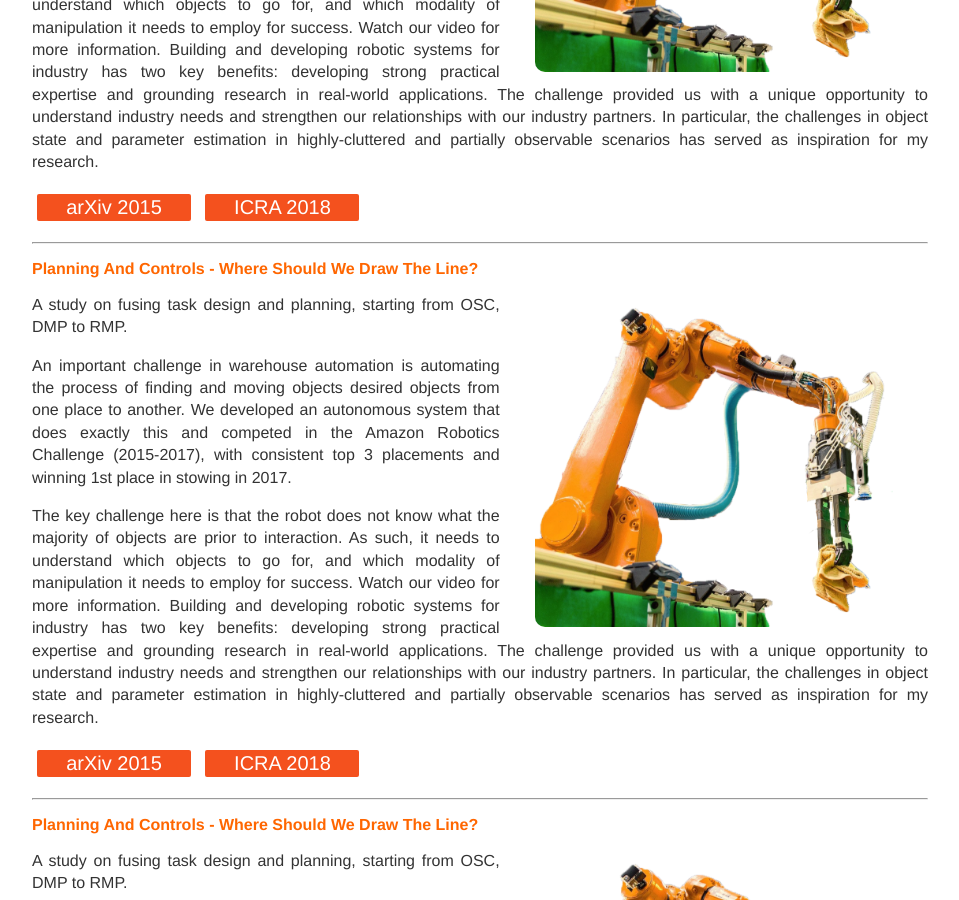
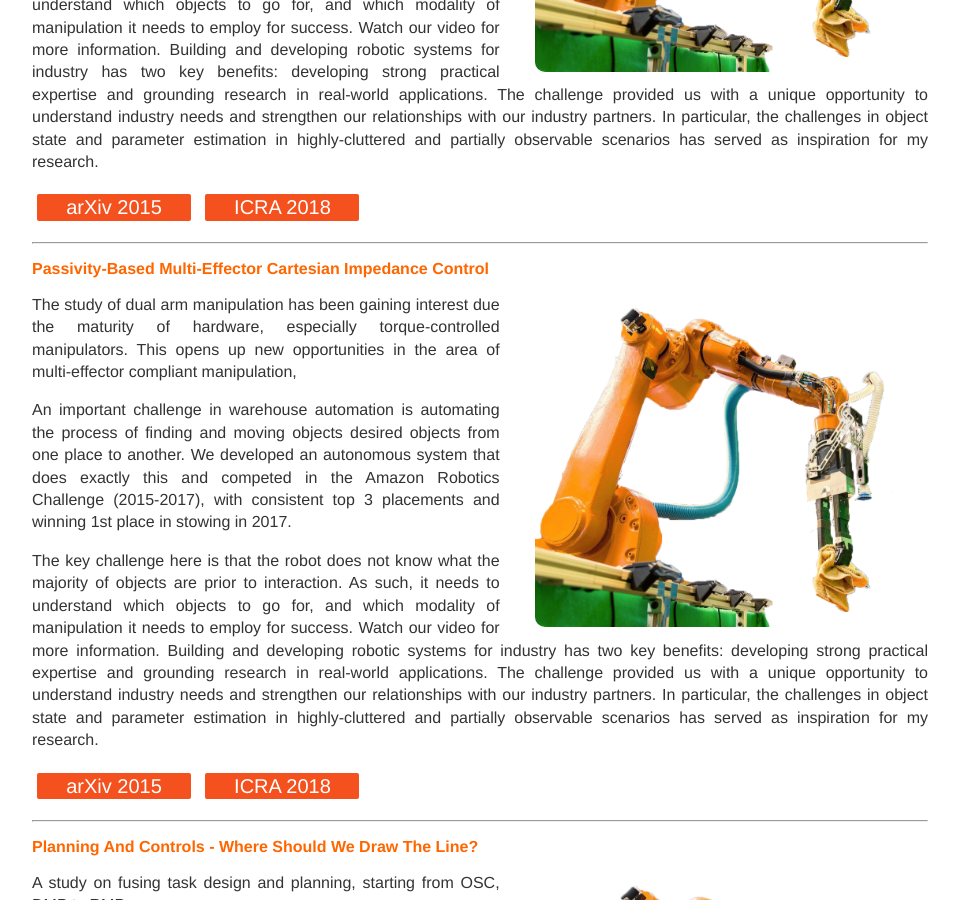
Before and after one commit to xyyeh/xyyeh.github.io, a Jekyll site: the page built from research/research.md, in a window 1280 px wide and 900 px high, scrolled down 3564 px. Shown: the whole window, without its empty margins (160-1119 px from the left). Built offline with Jekyll 4.4.1, drawn with Linux system fonts in a browser that asks for light colours.

Commit message:
updates (#10) (#11)

```diff
--- a/research/research.md
+++ b/research/research.md
@@ -158,13 +158,13 @@ permalink: Research.html
 <!-- Multi-effector Impedance Control -->
   <hr>
   <h3>
-    Planning and Controls - Where should we draw the line?
+    Passivity-based Multi-effector Cartesian Impedance Control
   </h3>
   <p>
     <img src="{{site..baseurl }}/assets/ARC_w_background.png" alt="arc1" style="float:right;width:40%;" hspace="25">
   </p>
   <p>
-    A study on fusing task design and planning, starting from OSC, DMP to RMP.
+    The study of dual arm manipulation has been gaining interest due the maturity of hardware, especially torque-controlled manipulators. This opens up new opportunities in the area of multi-effector compliant manipulation,
   </p>
   <p>
     An important challenge in warehouse automation is automating the process of finding and moving objects desired objects from one place to another. We developed an autonomous system that does exactly this and competed in the Amazon Robotics Challenge (2015-2017), with consistent top 3 placements and winning 1st place in stowing in 2017.
```
